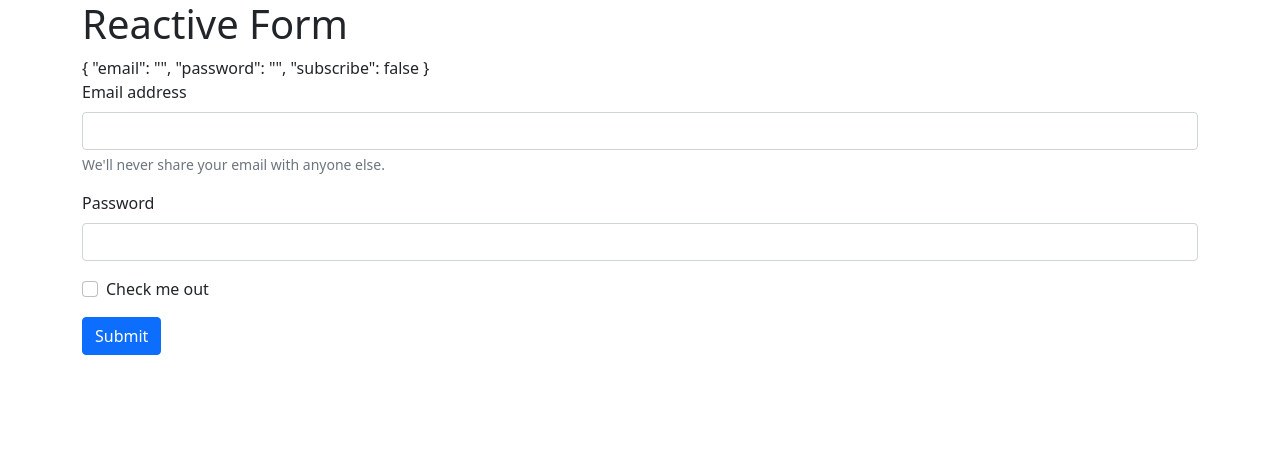
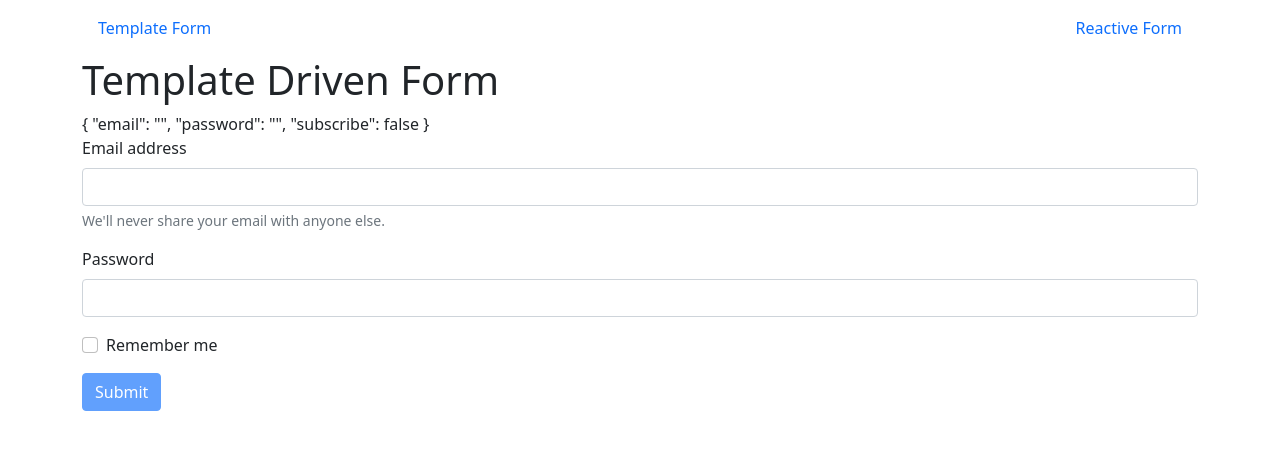
Before and after one commit to ShareghYusefi/angular_nostandalone, an Angular app: page /template-form in a window 1280 px wide. Before the commit this address led to /. Shown: the top 450 px of the page. Built offline with nearby package versions, Linux system fonts and the light colour scheme.

Commit message:
routing to components

```diff
--- a/src/app/app-routing.module.ts
+++ b/src/app/app-routing.module.ts
@@ -1,10 +1,29 @@
 import { NgModule } from '@angular/core';
 import { RouterModule, Routes } from '@angular/router';
+import { FormComponent } from './form/form.component';
+import { ReactiveFormComponent } from './reactive-form/reactive-form.component';
 
-const routes: Routes = [];
+const routes: Routes = [
+  // form
+  {
+    path: 'template-form',
+    component: FormComponent,
+  },
+  // reactive form
+  {
+    path: 'reactive-form',
+    component: ReactiveFormComponent,
+  },
+  // default route
+  {
+    path: '',
+    redirectTo: '/template-form',
+    pathMatch: 'full',
+  },
+];
 
 @NgModule({
   imports: [RouterModule.forRoot(routes)],
-  exports: [RouterModule]
+  exports: [RouterModule],
 })
-export class AppRoutingModule { }
+export class AppRoutingModule {}
--- a/src/app/app.component.html
+++ b/src/app/app.component.html
@@ -1,2 +1,10 @@
-<reactive-form></reactive-form>
+<div class="nav navbar">
+  <div class="nav-item">
+    <a routerLink="/template-form" class="nav-link">Template Form</a>
+  </div>
+  <div class="nav-item">
+    <a routerLink="/reactive-form" class="nav-link">Reactive Form</a>
+  </div>
+</div>
+<!-- route routlet loads in components for the routes -->
 <router-outlet />
--- a/src/app/form/form.component.html
+++ b/src/app/form/form.component.html
@@ -4,7 +4,7 @@
 
 <!-- We can use ngForm to create a FormGroup object that can be used to track the value and validity state of the form. -->
 <form #loginForm="ngForm" (ngSubmit)="onSubmit(loginForm)">
-  <h1>Tempalte Driven Form</h1>
+  <h1>Template Driven Form</h1>
   {{ loginForm.value | json }}
   <div class="mb-3">
     <label for="exampleInputEmail1" class="form-label">Email address</label>
```
